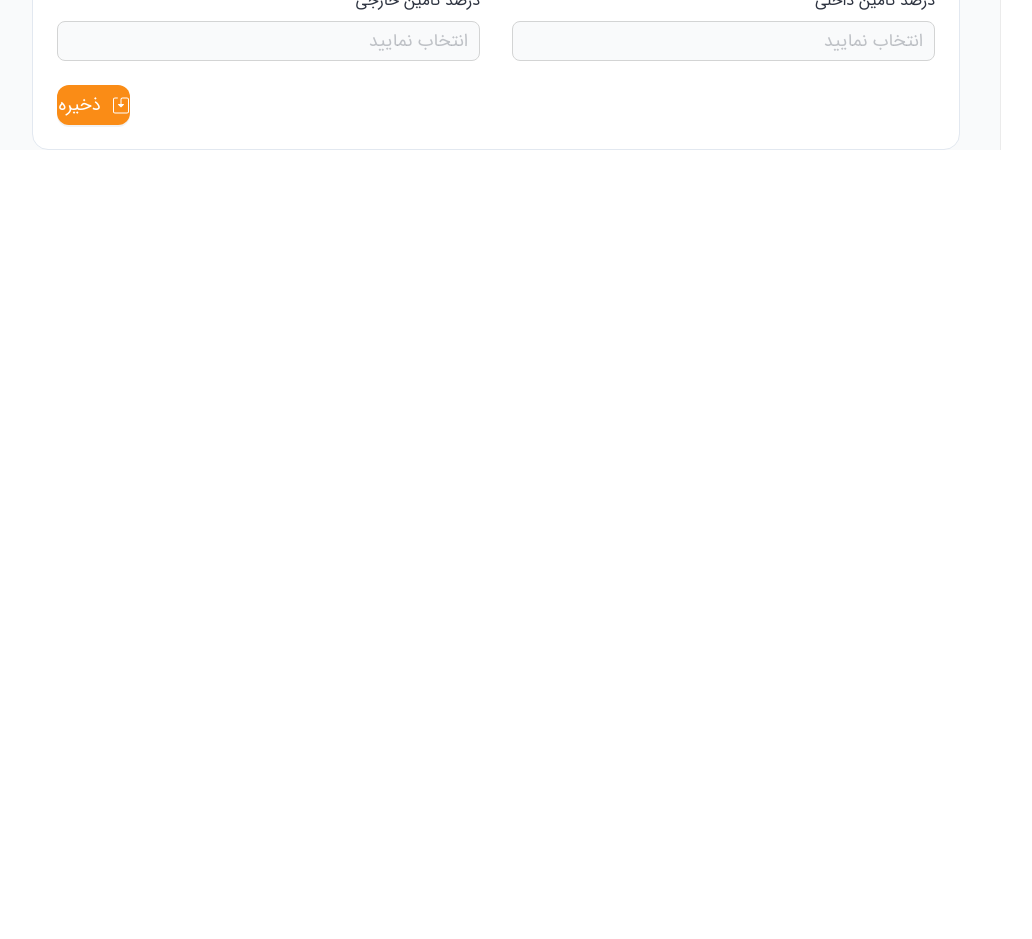
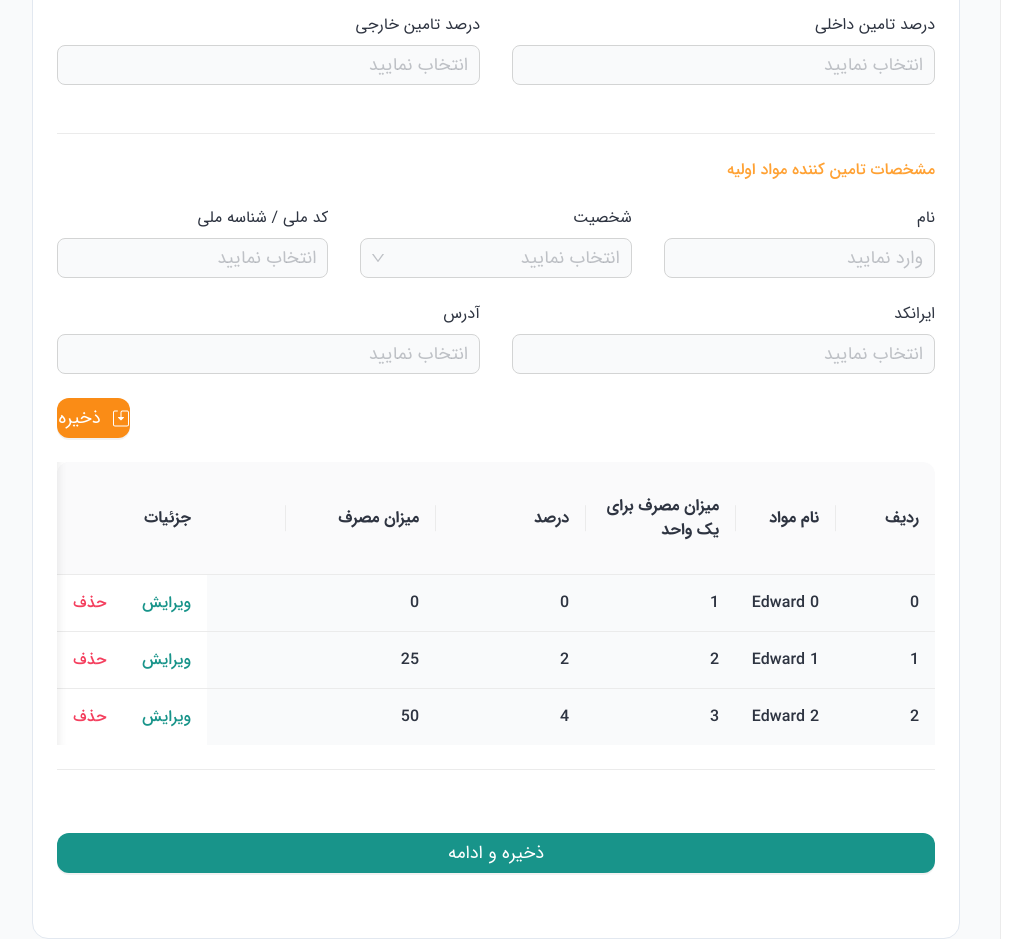
Before and after one commit to mahdi-nasirlo/oil-derivation-front, a Next.js app: page /dashboard/request/formulacion in a window 1280 px wide. Shown: the part 860-1799 px from the top of the page, without its empty margins (8-1040 px from the left). Before the commit the page ends 1010 px from the top, so only its background shows below. Built offline with nearby package versions, Linux system fonts and the light colour scheme.

Commit message:
create add primary product page

```diff
--- /dev/null
+++ b/src/app/dashboard/request/formulacion/components/primary-product-table.tsx
@@ -0,0 +1,96 @@
+import {Table, Typography} from "../../../../../../lib/antd";
+import {ColumnsType} from "antd/es/table";
+import React from "react";
+
+interface DataType {
+    key: React.Key;
+    index: number;
+    name: string;
+    usage_per_unit: number;
+    percent: number;
+    usage: number;
+    inside_supply: number;
+    outside_supply: number;
+}
+
+const columns: ColumnsType<DataType> = [
+    {
+        title: 'ردیف',
+        width: 100,
+        dataIndex: 'index',
+        key: 'name',
+    },
+    {
+        title: 'نام مواد',
+        width: 100,
+        dataIndex: 'name',
+        key: 'age',
+    },
+    {
+        title: 'میزان مصرف برای یک واحد',
+        dataIndex: 'usage_per_unit',
+        key: '1',
+        width: 150,
+    },
+    {
+        title: 'درصد',
+        dataIndex: 'percent',
+        key: '2',
+        width: 150,
+    },
+    {
+        title: 'میزان مصرف',
+        dataIndex: 'usage',
+        key: '3',
+        width: 150,
+    },
+    {
+        title: "منابع عمده تامین",
+        children: [
+            {
+                title: "درصد تامین خارجی",
+                dataIndex: "inside_supply",
+                key: '4',
+                align: "center",
+            },
+            {
+                title: "درصد تامین داخلی",
+                dataIndex: "outside_supply",
+                key: '4',
+                align: "center",
+            },
+        ],
+    },
+    {
+        title: 'جزئیات',
+        key: 'operation',
+        fixed: 'right',
+        width: 150,
+        render: () => <>
+            <div className={"flex justify-between"}>
+                <Typography className={"text-primary-500"}>ویرایش</Typography>
+                <Typography className={"text-red-500"}>حذف</Typography>
+            </div>
+        </>,
+    },
+];
+
+const data: DataType[] = [];
+for (let i = 0; i < 3; i++) {
+    data.push({
+        key: i,
+        name: `Edward ${i}`,
+        index: i,
+        usage: i * 25,
+        percent: 2 * i,
+        usage_per_unit: 1 + i,
+        inside_supply: 1.2 * i,
+        outside_supply: 1.2 * i,
+    });
+}
+
+export default function PrimaryProductTable() {
+    return <>
+        <Table className={"mt-6"} pagination={false} columns={columns} dataSource={data} scroll={{x: 1500, y: 300}}/>
+    </>
+}
--- a/src/app/dashboard/request/formulacion/page.tsx
+++ b/src/app/dashboard/request/formulacion/page.tsx
@@ -2,6 +2,7 @@
 import {Button, Col, Divider, Form, FormItemProps, Input, Row, Select, Typography} from "../../../../../lib/antd";
 import React from "react";
 import {SvgIcon} from "@/components/layout/sidebar";
+import PrimaryProductTable from "@/app/dashboard/request/formulacion/components/primary-product-table";
 
 export default function Formulacion() {
     return <>
@@ -53,7 +54,8 @@ export default function Formulacion() {
                         </Col>
                     </Row>
                     <Divider/>
-                    <Typography className='mt-3 text-right font-medium text-base text-secondary-500 text-secondary'>
+                    <Typography
+                        className='mt-3 mb-6 text-right font-medium text-base text-secondary-500 text-secondary'>
                         منابع عمده تامین
                     </Typography>
                     <Row gutter={32}>
@@ -65,6 +67,40 @@ export default function Formulacion() {
                         <Col span={12}>
                             <MyFormItem name="raw-material" label="درصد تامین خارجی">
                                 <Input type={"number"} max={"100"} min={"0"} size='large' placeholder="انتخاب نمایید"/>
+                            </MyFormItem>
+                        </Col>
+                    </Row>
+                    <Divider/>
+                    <Typography
+                        className='mt-3 mb-6 text-right font-medium text-base text-secondary-500 text-secondary'>
+                        مشخصات تامین کننده مواد اولیه
+                    </Typography>
+                    <Row gutter={32}>
+                        <Col span={8}>
+                            <MyFormItem name="raw-material" label="نام">
+                                <Input size='large' placeholder="وارد نمایید"/>
+                            </MyFormItem>
+                        </Col>
+                        <Col span={8}>
+                            <MyFormItem name="how-to-supply" label="شخصیت">
+                                <Select size='large' placeholder="انتخاب نمایید"/>
+                            </MyFormItem>
+                        </Col>
+                        <Col span={8}>
+                            <MyFormItem name="how-to-supply" label="کد ملی / شناسه ملی">
+                                <Input size='large' placeholder="انتخاب نمایید"/>
+                            </MyFormItem>
+                        </Col>
+                    </Row>
+                    <Row gutter={32}>
+                        <Col span={12}>
+                            <MyFormItem name="how-to-supply" label="ایرانکد">
+                                <Input size='large' placeholder="انتخاب نمایید"/>
+                            </MyFormItem>
+                        </Col>
+                        <Col span={12}>
+                            <MyFormItem name="how-to-supply" label="آدرس">
+                                <Input size='large' placeholder="انتخاب نمایید"/>
                             </MyFormItem>
                         </Col>
                     </Row>
@@ -81,6 +117,11 @@ export default function Formulacion() {
                 </MyFormItemGroup>
             </MyFormItemGroup>
         </Form>
+        <PrimaryProductTable/>
+        <Divider/>
+        <Button type="primary" size="large" className="w-full py-3">
+            ذخیره و ادامه
+        </Button>
     </>
 }
 
--- a/src/app/globals.css
+++ b/src/app/globals.css
@@ -120,6 +120,7 @@ body {
 .ant-select-selector {
     background-color: theme("backgroundColor.gray.50") !important;
     border-radius: 8px !important;
+    text-align: right !important;
 }
 
 .ant-menu-item {
@@ -154,6 +155,10 @@ body {
 }
 
 .management-info-form-submit {
+    background-color: theme("backgroundColor.orange.500") !important;
+}
+
+.secondary-btn {
     background-color: theme("backgroundColor.orange.500") !important;
 }
 
--- a/src/middleware.ts
+++ b/src/middleware.ts
@@ -11,7 +11,7 @@ export default async function middleware(request: NextRequest) {
 
     if (pathname.startsWith('/dashboard') && !hasApiToken) {
         console.log('/auth/login')
-        return NextResponse.redirect(new URL('/auth/login', request.url))
+        // return NextResponse.redirect(new URL('/auth/login', request.url))
     }
 
     if (pathname.startsWith('/auth') && hasApiToken) {
```
Lines whose indentation alone changed are shown as unchanged.
